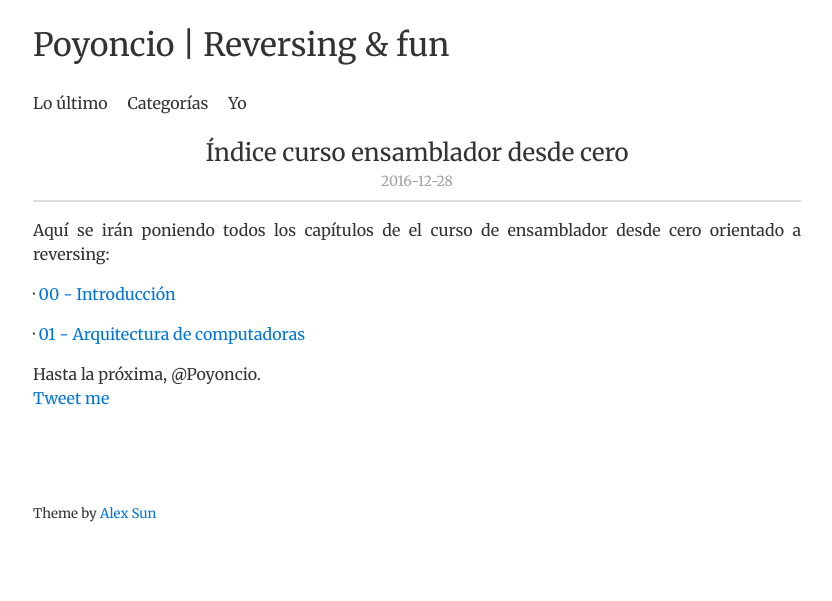
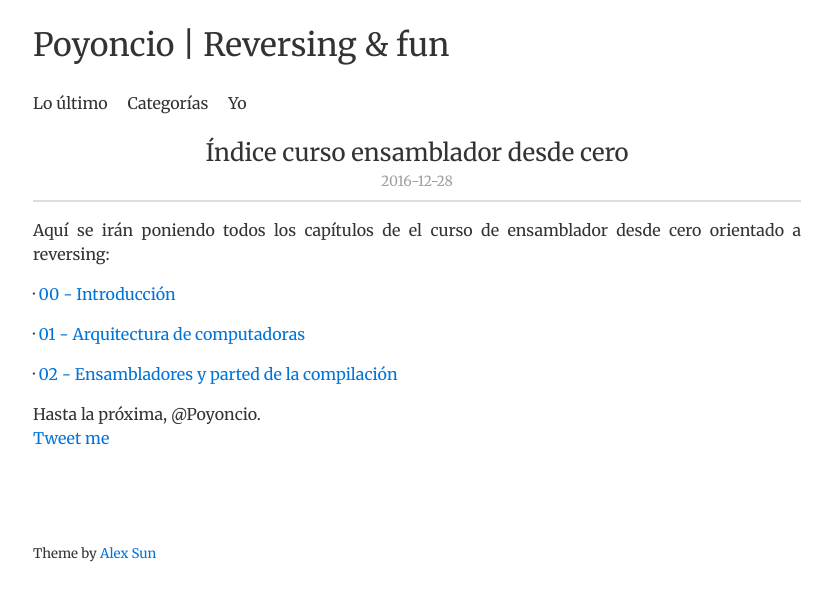
Before and after one commit to Poyoncio/poyoweb, a Jekyll site: the page built from _posts/2016-12-28-Índice-curso-ensamblador-desde-cero.md, in a window 1280 px wide. Shown: the top 601 px of the page, without its empty margins (223-1055 px from the left). Built offline with Jekyll 4.4.1, drawn with Linux system fonts in a browser that asks for light colours; nearby versions of some CDN libraries; comment, search, counter and statistics services are not loaded.

Commit message:
Update 2016-12-28-Índice-curso-ensamblador-desde-cero.md

```diff
--- a/_posts/2016-12-28-Índice-curso-ensamblador-desde-cero.md
+++ b/_posts/2016-12-28-Índice-curso-ensamblador-desde-cero.md
@@ -9,3 +9,5 @@ Aquí se irán poniendo todos los capítulos de el curso de ensamblador desde ce
    · [00 - Introducción](http://poyoncio.com/2016/12/29/Curso-ensamblador-00-Introducci%C3%B3n/)
 
    · [01 - Arquitectura de computadoras](http://poyoncio.com/2016/12/29/Curso-ensamblador-01-Arquitectura-de-computadoras/)
+
+   · [02 - Ensambladores y parted de la compilación](http://poyoncio.com/2016/12/31/Curso-ensamblador-02-Ensambladores-y-partes-de-la-compilaci%C3%B3n/)
```
